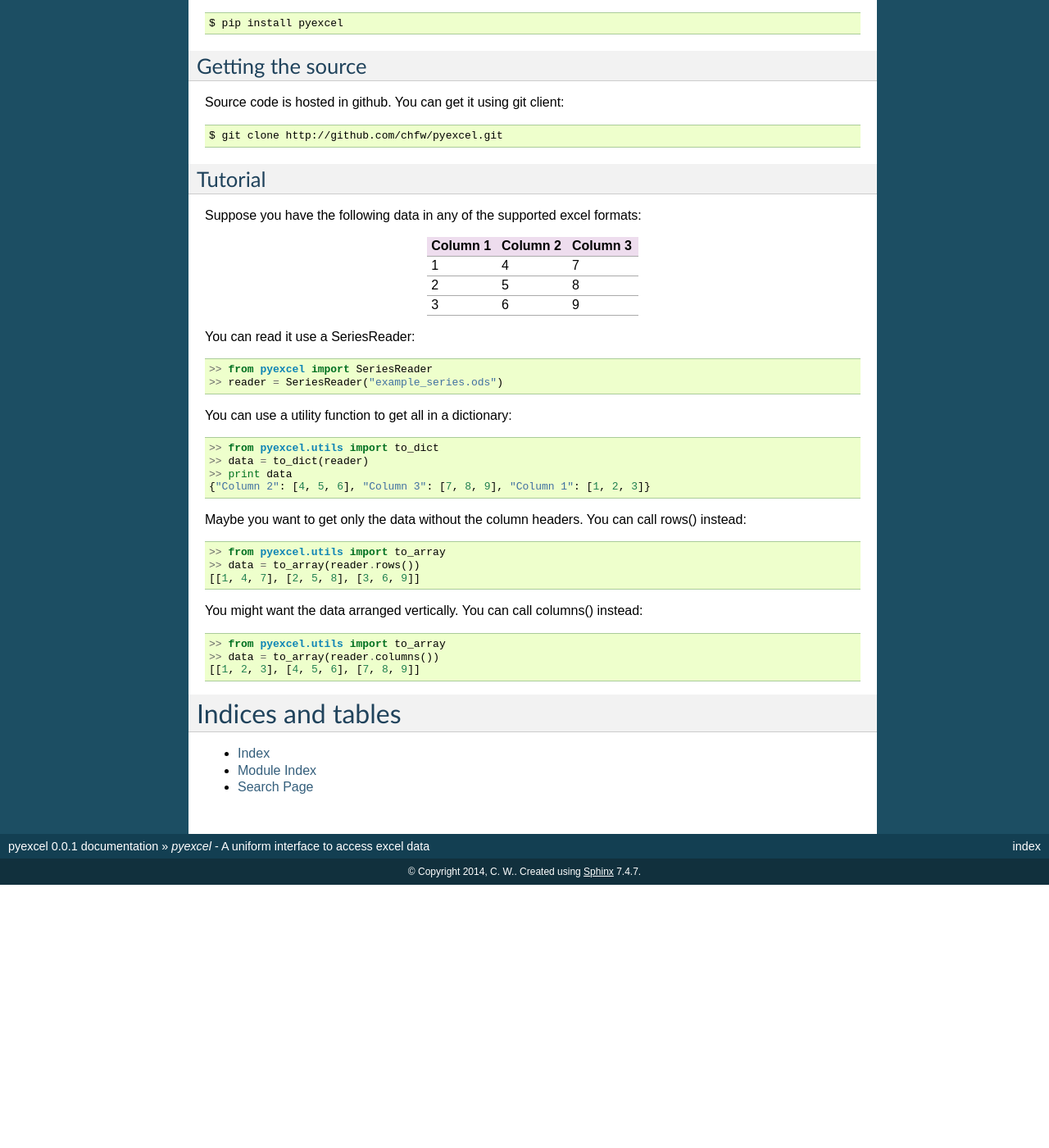
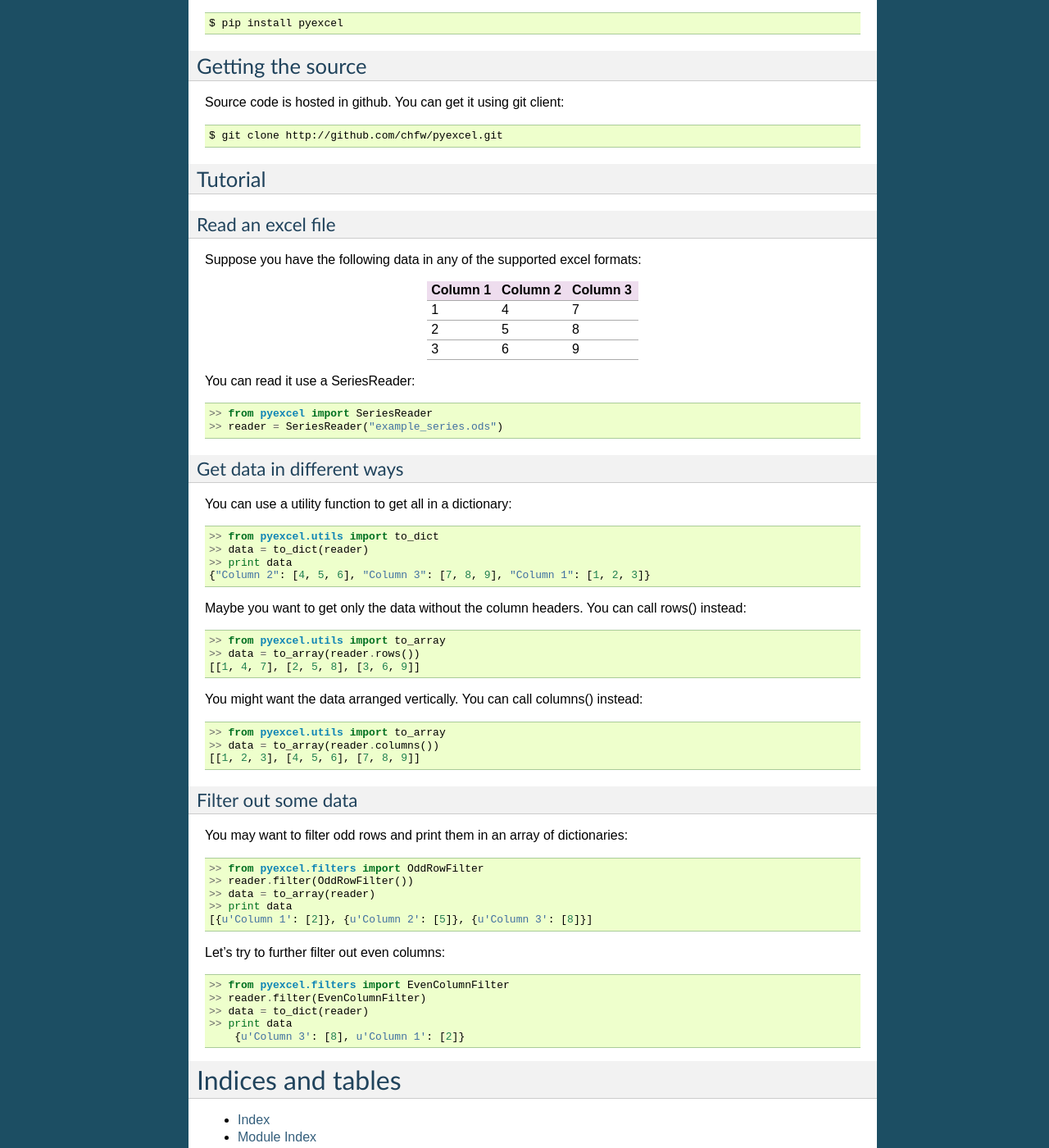
Before and after one commit to pyexcel/pyexcel, a Sphinx documentation site: the page built from doc/source/pyexcel.rst, in a window 1280 px wide and 1400 px high, scrolled down 521 px. Shown: the whole window at 82% size. Built offline with Sphinx 7.4.7, drawn with Linux system fonts in a browser that asks for light colours; formulas are drawn with MathJax 3; before the commit the page ends 1600 px from its top, so only the background shows below that; some of the changed text lies outside the part shown.

Commit message:
further documentation

```diff
--- a/doc/source/pyexcel.rst
+++ b/doc/source/pyexcel.rst
@@ -41,6 +41,8 @@ Source code is hosted in github. You can get it using git client::
 Tutorial
 -------------
 
+Read an excel file
+^^^^^^^^^^^^^^^^^^^
 Suppose you have the following data in any of the supported excel formats:
 
 ======== ======== ========
@@ -56,6 +58,8 @@ You can read it use a SeriesReader::
     >> from pyexcel import SeriesReader
     >> reader = SeriesReader("example_series.ods")
 
+Get data in different ways
+^^^^^^^^^^^^^^^^^^^^^^^^^^^
 You can use a utility function to get all in a dictionary::
 
     >> from pyexcel.utils import to_dict
@@ -75,6 +79,26 @@ You might want the data arranged vertically. You can call columns() instead::
     >> data = to_array(reader.columns())
     [[1, 2, 3], [4, 5, 6], [7, 8, 9]]
 
+Filter out some data
+^^^^^^^^^^^^^^^^^^^^^
+
+You may want to filter odd rows and print them in an array of dictionaries::
+
+    >> from pyexcel.filters import OddRowFilter
+    >> reader.filter(OddRowFilter())
+    >> data = to_array(reader)
+    >> print data
+    [{u'Column 1': [2]}, {u'Column 2': [5]}, {u'Column 3': [8]}]
+
+Let's try to further filter out even columns::
+
+    >> from pyexcel.filters import EvenColumnFilter
+    >> reader.filter(EvenColumnFilter)
+    >> data = to_dict(reader)
+    >> print data
+	{u'Column 3': [8], u'Column 1': [2]}
+
+
 .. toctree::
    :maxdepth: 2
 
```
Also changed, not shown: 1 other file.
